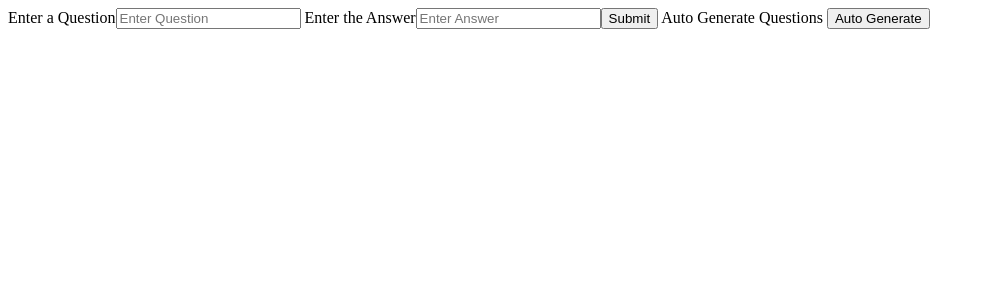
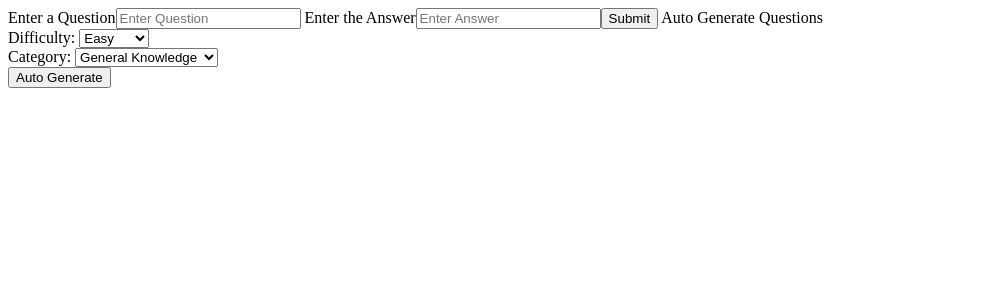
Before and after one commit to Fayizkv/quizbuilder, a React (Create React App) app: page /quizmaker in a window 1280 px wide. Shown: the top 300 px of the page, without its empty margins (0-985 px from the left). Built offline with nearby package versions, Linux system fonts and the light colour scheme; no server answers.

Commit message:
pages setup done, firebase integrated, api for fetching questions implemetned

```diff
--- a/src/commponents/Quizmaker.js
+++ b/src/commponents/Quizmaker.js
@@ -1,16 +1,18 @@
-import React, { useState } from 'react';
+import React, { useDebugValue, useState } from 'react';
 import axios from 'axios';
 
 function Quizmaker(){
 
     const [question, setQuestion] = useState('');
     const [answer, setAnswer] = useState('');
+    const [category, setCategory] = useState('');
+    const [difficulty, setDifficulty] = useState('');
 
     function handleSubmit(){
     console.log(question, answer);
     }
     function generateQuesions(){
-        axios.get('https://opentdb.com/api.php?amount=10&category=9&difficulty=easy&type=multiple').then((response)=>
+        axios.get(`https://opentdb.com/api.php?amount=10&category=${category}&difficulty=${difficulty}&type=multiple`).then((response)=>
         console.log(response.data.results))
     }
 
@@ -25,6 +27,30 @@ function Quizmaker(){
             </label>
                 <button onClick={handleSubmit}> Submit </button>
                 <label> Auto Generate Questions </label>
+                <div>
+        <label>Difficulty: </label>
+        <select
+          value={difficulty ? difficulty : "easy"}
+          onChange={(e) => setDifficulty(e.target.value)}
+        >
+          <option value="easy">Easy</option>
+          <option value="medium">Medium</option>
+          <option value="hard">Hard</option>
+        </select>
+      </div>
+
+      <div>
+        <label>Category: </label>
+        <select
+          value={category}
+          onChange={(e) => setCategory(e.target.value)}
+        >
+          <option value="9">General Knowledge</option>
+          <option value="21">Sports</option>
+          <option value="18">Science: Computers</option>
+          {/* Add more categories as needed */}
+        </select>
+      </div>
 
             <button onClick={generateQuesions}> Auto Generate </button>
         </div>
```
